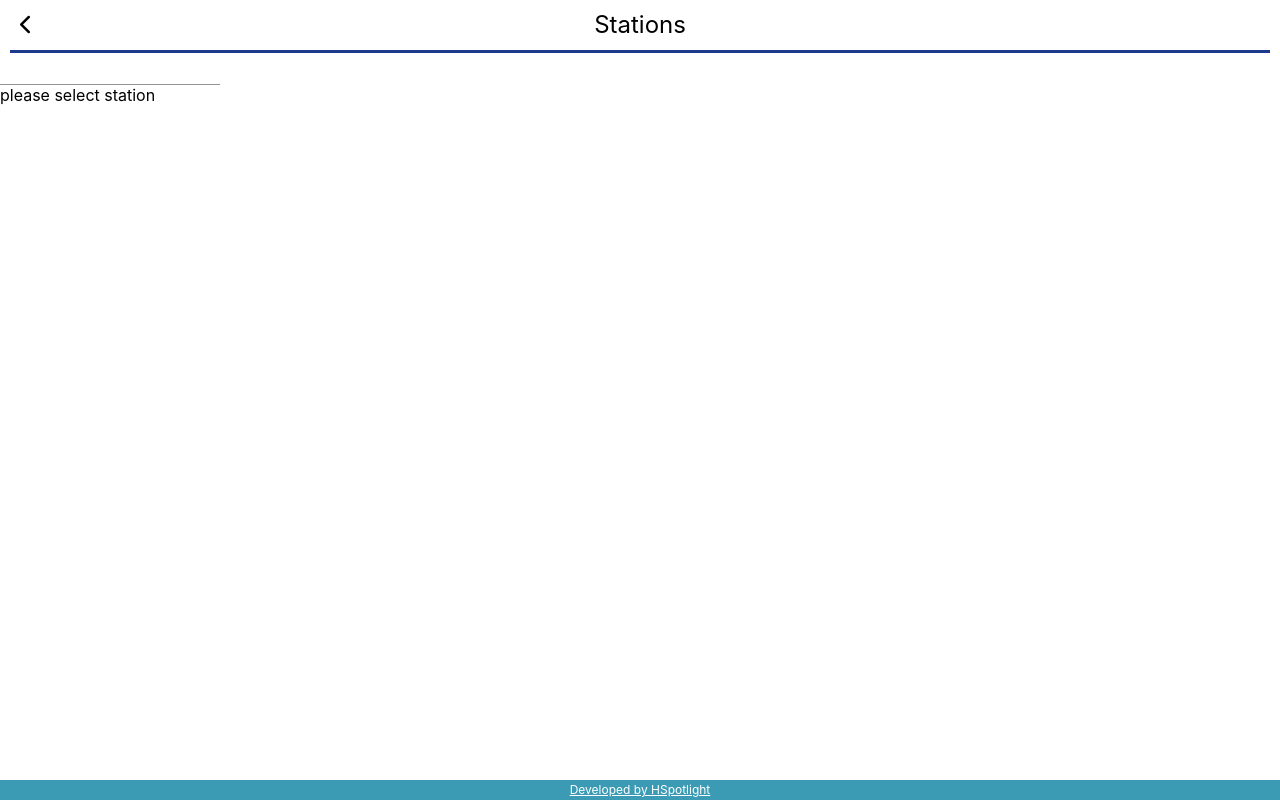
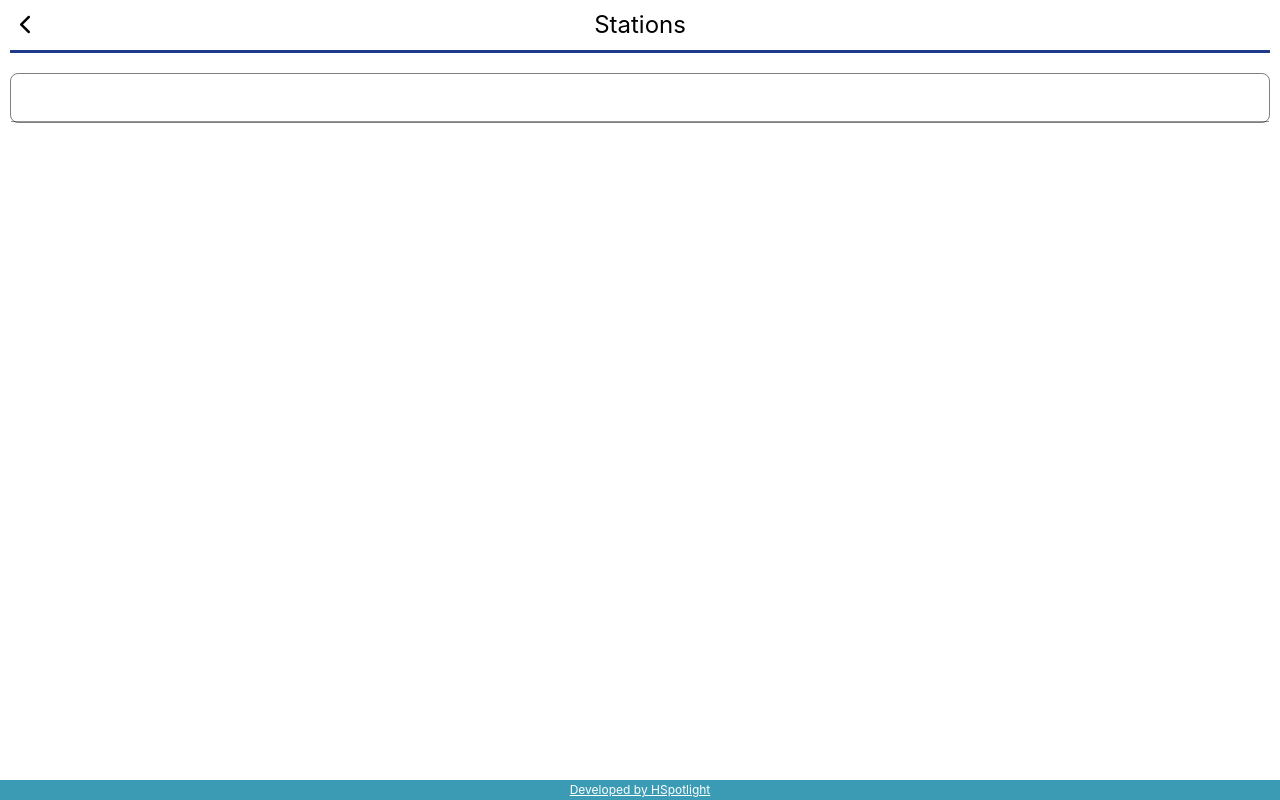
Before and after one commit to hspotlight/metro-fare, a React (Create React App) app: page / in a window 1280 px wide. Both pictures are taken after a click on the element 228 px from the left and 228 px from the top of the page. Built offline with nearby package versions, Linux system fonts and the light colour scheme.

Commit message:
MF-014 Add style in select station page

```diff
--- a/src/components/SelectStation.tsx
+++ b/src/components/SelectStation.tsx
@@ -5,6 +5,7 @@ import { useTripContext } from "../contexts/TripProvider";
 import { searchStation } from "../services/search.service";
 import { METRO_STATION, Station } from "../types";
 import { SearchResultList } from "./SearchResultList";
+import "../styles/SelectStation.scss";
 
 const SelectStation = () => {
   const [searchTerm, setSearchTerm] = useState<string>("");
@@ -34,19 +35,22 @@ const SelectStation = () => {
   };
 
   return (
-    <div>
+    <div className="select-station">
       <Input
+        className="search-box"
         value={searchTerm}
         onChange={(e) => setSearchTerm(e.target.value)}
       />
 
-      {searchTermLength === 0 && <div> please select station</div>}
-      {searchTermLength !== 0 && searchTermLength <= 2 && <div>less word</div>}
+      {/* {searchTermLength === 0 && <div> please select station</div>}
+        {searchTermLength !== 0 && searchTermLength <= 2 && <div>less word</div>} */}
       {searchTermLength >= 3 && (
-        <SearchResultList
-          searchItems={searchResult}
-          handleOnItemClick={handleOnItemClick}
-        />
+        <div className="search-result">
+          <SearchResultList
+            searchItems={searchResult}
+            handleOnItemClick={handleOnItemClick}
+          />
+        </div>
       )}
     </div>
   );
--- /dev/null
+++ b/src/styles/SelectStation.scss
@@ -0,0 +1,23 @@
+.select-station {
+    padding-bottom: 10px;
+  .search-box {
+    display: flex;
+    align-items: center;
+    width: calc(100% - 20px);
+    margin: 20px 10px 0 10px;
+    padding: 5px 10px;
+    min-height: 50px;
+    line-height: 20px;
+    font-size: 16px;
+    border: 1px solid rgba(0, 0, 0, 0.5);
+    border-radius: 8px;
+  }
+  .search-result {
+    height: 70vh;
+    border: 1px solid rgba(0, 0, 0, 0.5);
+    overflow: auto;
+    border-radius: 8px;
+    margin: 20px 10px 0 10px;
+    padding: 5px 10px;
+  }
+}
```
